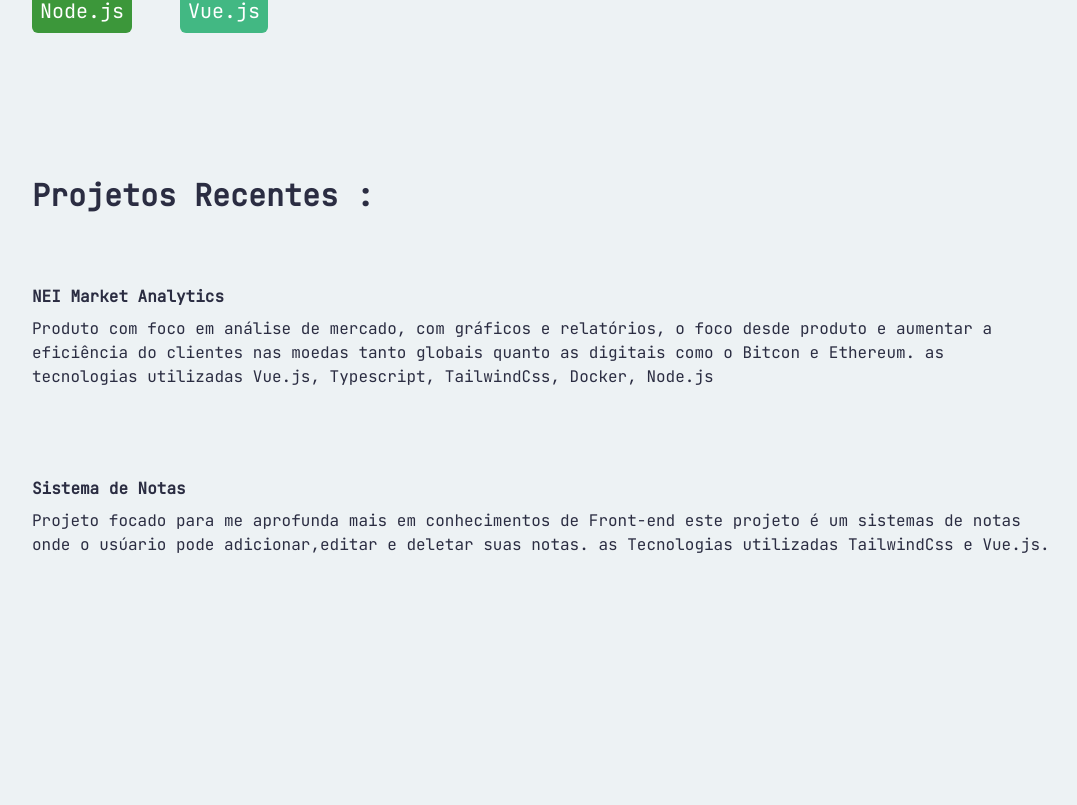
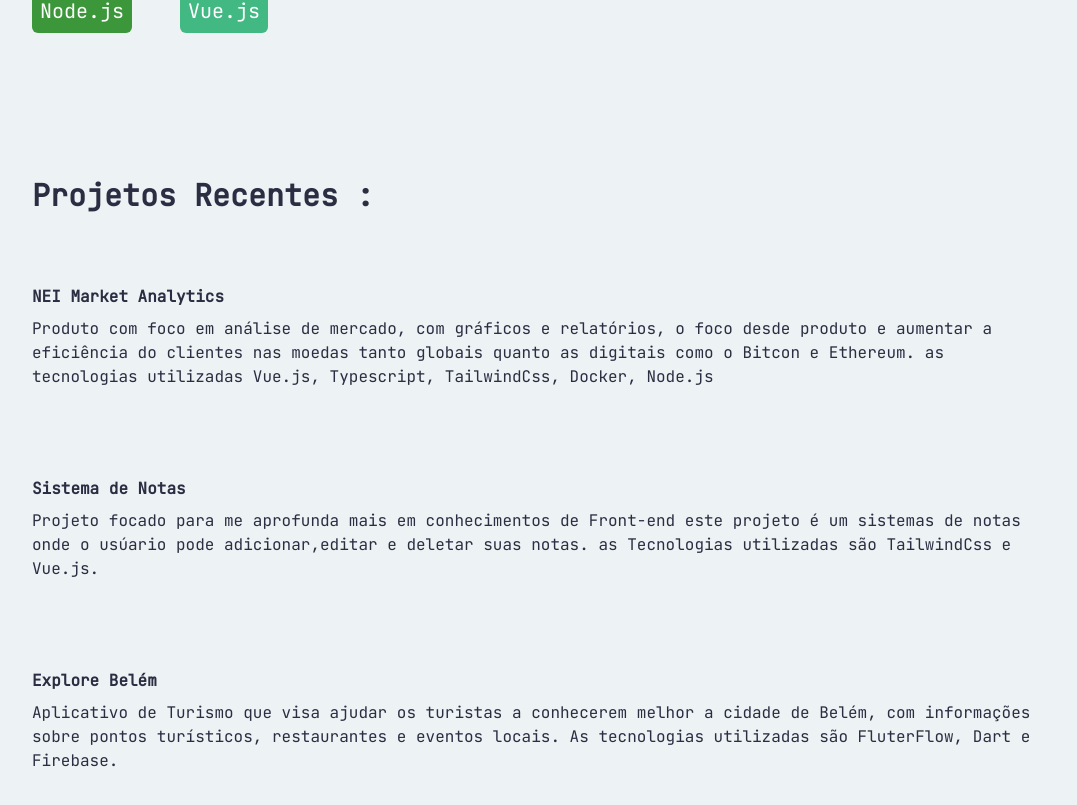
Before and after one commit to IsraelPina32/portifolio, a Next.js app: page / in a window 1280 px wide. Shown: the part 832-1637 px from the top of the page, without its empty margins (96-1173 px from the left). Before the commit the page ends 1453 px from the top, so only its background shows below. Built offline with nearby package versions, Linux system fonts and the light colour scheme.

Commit message:
feat:(index.tsx) adicionando novos projetos para o portifolio

```diff
--- a/src/pages/index.tsx
+++ b/src/pages/index.tsx
@@ -9,9 +9,14 @@ export default function Home() {
       description: "Produto com foco em análise de mercado, com gráficos e relatórios,  o foco desde produto e aumentar a eficiência do clientes nas moedas tanto globais quanto as digitais como o Bitcon e Ethereum. as tecnologias utilizadas  Vue.js, Typescript, TailwindCss, Docker, Node.js"
     },
     {
-      slug: 'https://github.com/IsraelPina32/Sistema-Notas',
+      slug: 'https://sistema-notas-rosy.vercel.app/',
       name: 'Sistema de Notas',
-      description: "Projeto focado para me aprofunda mais em conhecimentos de Front-end este projeto é um sistemas de notas onde o usúario pode adicionar,editar e deletar suas notas. as Tecnologias utilizadas TailwindCss e Vue.js."
+      description: "Projeto focado para me aprofunda mais em conhecimentos de Front-end este projeto é um sistemas de notas onde o usúario pode adicionar,editar e deletar suas notas. as Tecnologias utilizadas são TailwindCss e Vue.js."
+    },
+    {
+      slug: '',
+      name: 'Explore Belém',
+      description: "Aplicativo de Turismo que visa ajudar os turistas a conhecerem melhor a cidade de Belém, com informações sobre pontos turísticos, restaurantes e eventos locais. As tecnologias utilizadas são FluterFlow, Dart e Firebase."
     },
   ];
 
```
